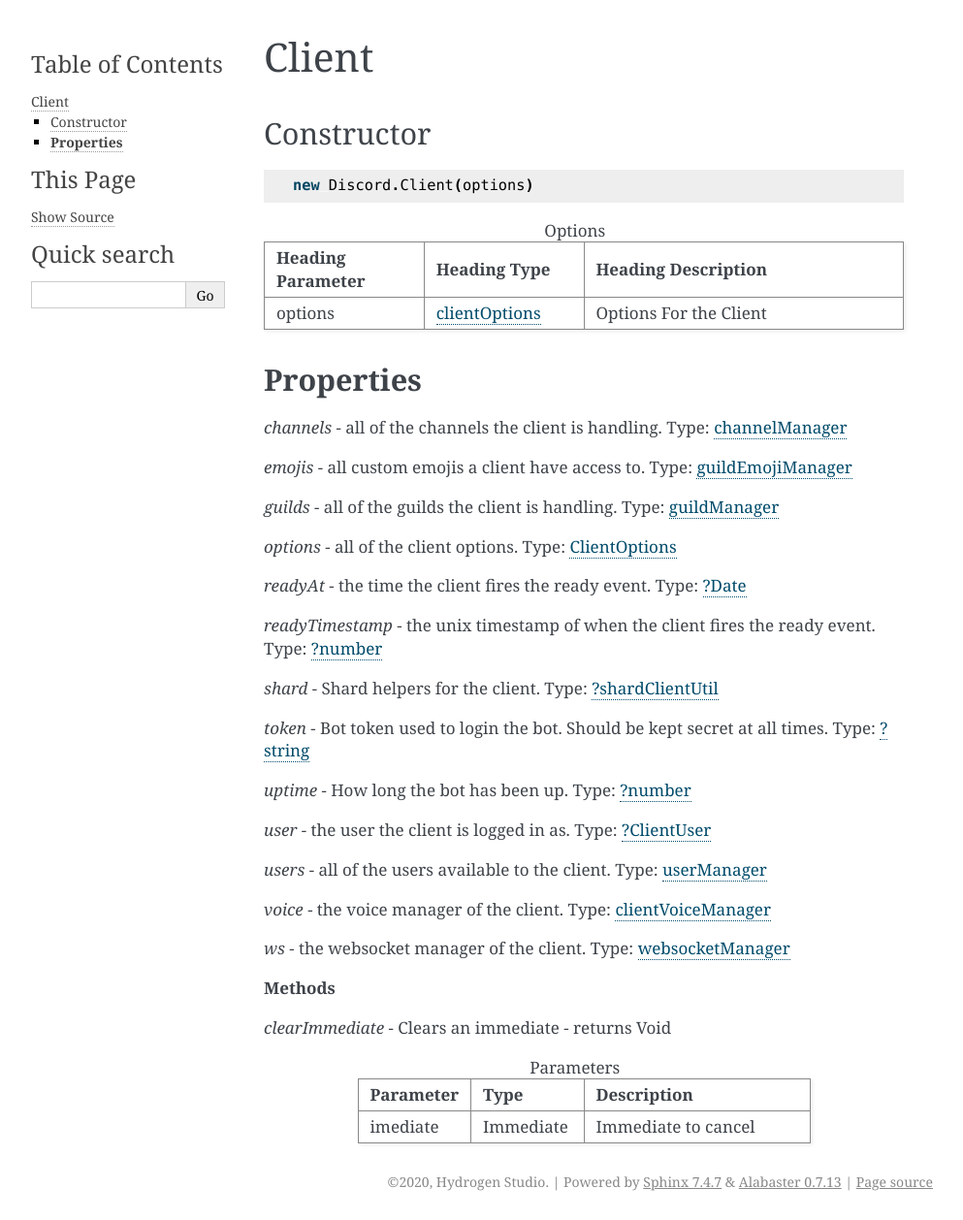
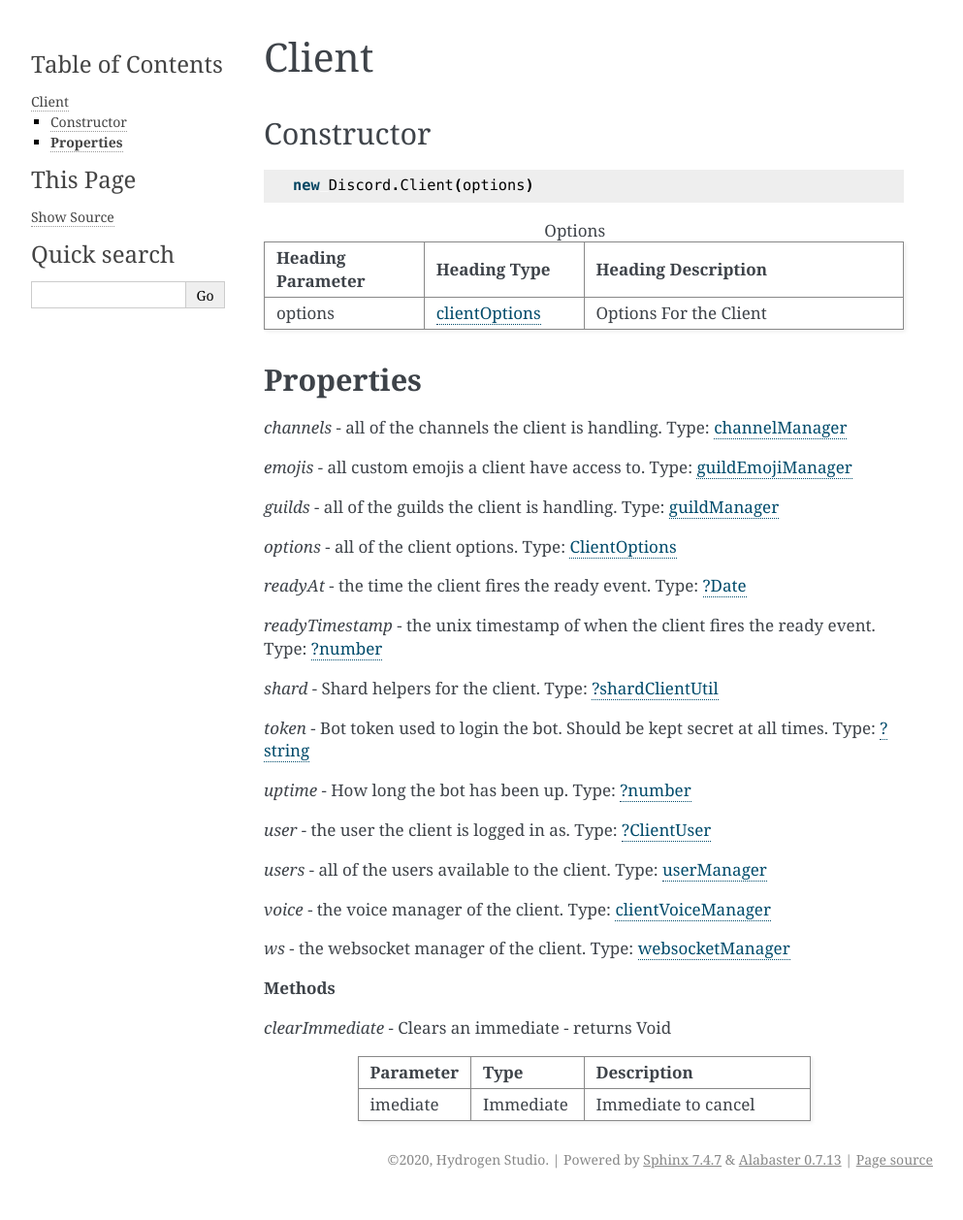
Before and after one commit to hydrogen-studio/dhy, a Sphinx documentation site: the page built from docs/source/Client.rst, in a window 1280 px wide. Shown: the whole page at 97% size, without its empty margins (148-1141 px from the left). Built offline with Sphinx 7.4.7, drawn with Linux system fonts in a browser that asks for light colours; after the commit the page ends 1235 px from its top, so only the background shows below that.

Commit message:
Update Client.rst

```diff
--- a/docs/source/Client.rst
+++ b/docs/source/Client.rst
@@ -52,7 +52,7 @@ Constructor
 
 *clearImmediate* - Clears an immediate - returns Void
 
-.. list-table:: Parameters
+.. list-table::
    :widths: 25 25 50
    :header-rows: 1
 
```
